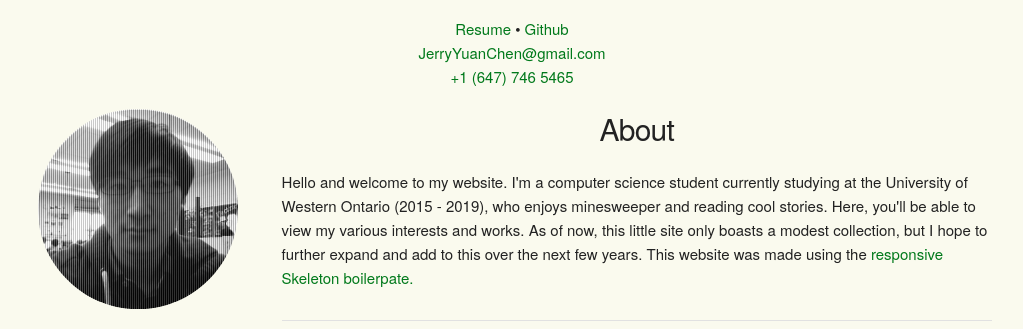
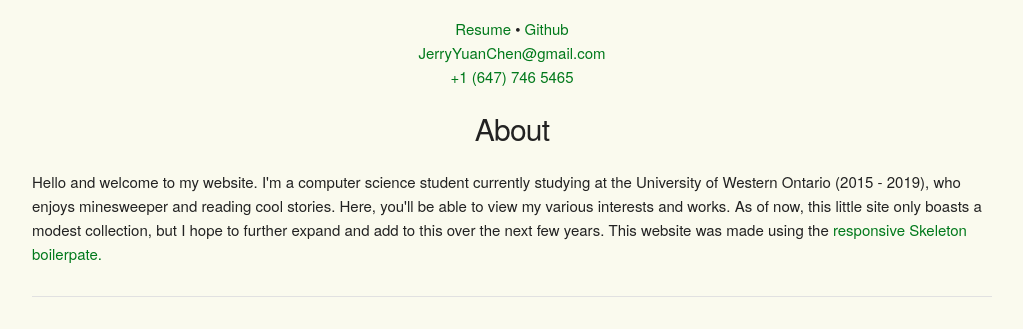
Before and after one commit to YuanC/YuanC.github.io, a plain HTML site: page index.html in a window 1280 px wide. Shown: the part 466-795 px from the top of the page, without its empty margins (128-1151 px from the left). Drawn offline with Linux system fonts and the light colour scheme; a web font is replaced by a local one.

Commit message:
changed the portrait

```diff
--- a/index.html
+++ b/index.html
@@ -50,10 +50,7 @@
 
         <!-- About Section-->
         <div class="portfolio" id="about">
-            <div class="three columns">
-                <h1><center><img src="Images/portrait.png"></center></h1>
-            </div>
-            <div class="nine columns">
+            <div class="twelve columns">
                 <h4><center>About</center></h4>
                 <p>
                     Hello and welcome to my website. I'm a computer science student currently studying at the University of Western Ontario (2015
```
